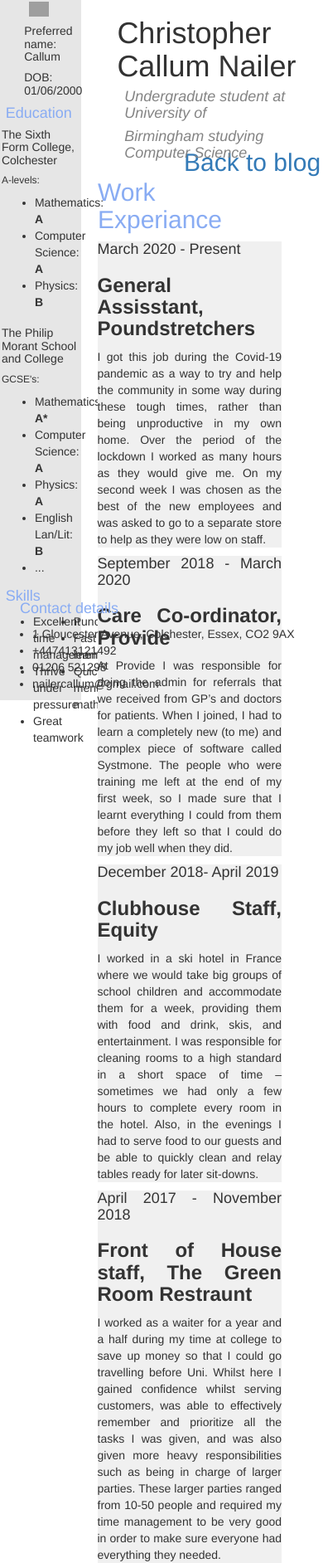
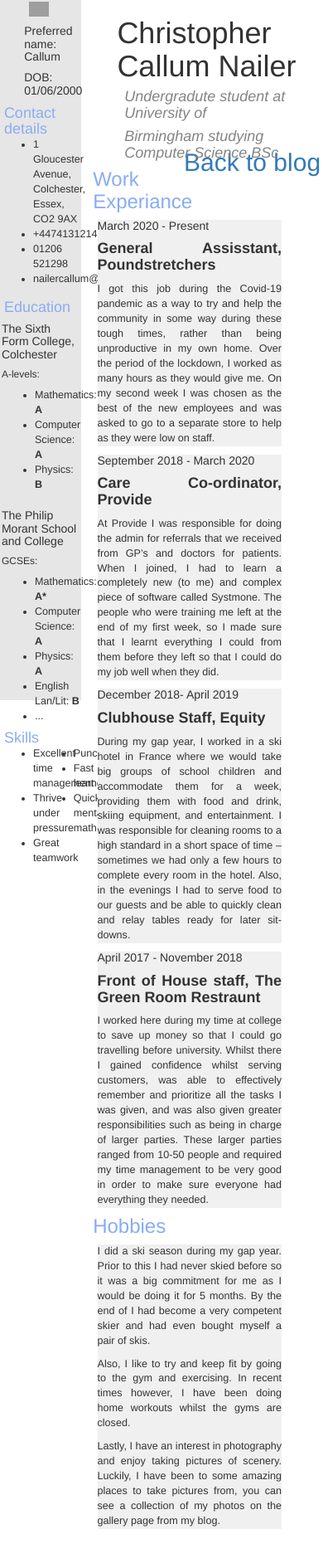
Before and after one commit to CallumNailer/my-first-blog, a Django app: page /cv in a window 390 px wide. Shown: the whole page at 83% size. After the commit the page ends 1843 px from the top, so only its background shows below. Run offline with Django 3.2, Linux system fonts and the light colour scheme; the visitor is signed in with stand-in values (Sample User, id 1); some libraries are stand-ins or nearby versions; grey boxes are pictures that could not be loaded.

Commit message:
Added gallery page and changed css for blog&cv

```diff
--- a/blog/templates/blog/cv.html
+++ b/blog/templates/blog/cv.html
@@ -17,6 +17,11 @@
           <h5 id="dob">DOB: 01/06/2000</h5>
         </div>
 
+        <div class="contact">
+          <h4 id="header">Contact details</h4>
+          <ul id=><li>1 Gloucester Avenue, Colchester, Essex, CO2 9AX</li><li>+447413121492</li><li>01206 521298</li><li>nailercallum@gmail.com</li></ul>
+        </div>
+
         <div class="education">
             <h4 id="header">Education</h4>
             <div class="school">
@@ -27,7 +32,7 @@
 
             <div class="school">
               <h5>The Philip Morant School and College</h5>
-              <h6>GCSE's:</h6>
+              <h6>GCSEs:</h6>
               <ul><li>Mathematics: <b>A*</b></li><li>Computer Science: <b>A</b></li><li>Physics: <b>A</b></li><li>English Lan/Lit: <b>B</b></li><li>...</li></ul>
             </div>
         </div>
@@ -42,49 +47,51 @@
           </div>
         </div>
 
-        <div class="contact">
-          <h4 id="header">Contact details</h4>
-          <ul id=><li>1 Gloucester Avenue, Colchester, Essex, CO2 9AX</li><li>+447413121492</li><li>01206 521298</li><li>nailercallum@gmail.com</li></ul>
-        </div>
       </div>
 
       <div class="main">
         <h1 id="name">Christopher Callum Nailer</h1>
         <h4 id="desc"><i>Undergradute student at University of</i></h4>
-        <h4 id="desc2"><i>Birmingham studying Computer Science</i></h4>
+        <h4 id="desc2"><i>Birmingham studying Computer Science BSc</i></h4>
 
         <h2 id="blog_link"><a href="/">Back to blog</a></h2>
 
         <div class="work_experiance">
-          <h2 id="header">Work Experiance</h2>
+          <h3 id="header">Work Experiance</h3>
           <div class="job">
-            <h4 id="date">March 2020 - Present</h4>
-            <h3 id="role"><b>General Assisstant, Poundstretchers</b></h3>
-            <p id="role_desc">I got this job during the Covid-19 pandemic as a way to try and help the community in some way during these tough times, rather than being unproductive in my own home. Over the period of the lockdown I worked as many hours as they would give me. On my second week I was chosen as the best of the new employees and was asked to go to a separate store to help as they were low on staff.</p>
+            <h5 id="date">March 2020 - Present</h5>
+            <h4 id="role"><b>General Assisstant, Poundstretchers</b></h4>
+            <p id="role_desc">I got this job during the Covid-19 pandemic as a way to try and help the community in some way during these tough times, rather than being unproductive in my own home. Over the period of the lockdown, I worked as many hours as they would give me. On my second week I was chosen as the best of the new employees and was asked to go to a separate store to help as they were low on staff.</p>
 
           </div>
           <div class="job">
-            <h4 id="date">September 2018 - March 2020</h4>
-            <h3 id="role"><b>Care Co-ordinator, Provide</b></h3>
+            <h5 id="date">September 2018 - March 2020</h5>
+            <h4 id="role"><b>Care Co-ordinator, Provide</b></h4>
             <p id="role_desc">At Provide I was responsible for doing the admin for referrals that we received from GP’s and doctors for patients. When I joined, I had to learn a completely new (to me) and complex piece of software called Systmone. The people who were training me left at the end of my first week, so I made sure that I learnt everything I could from them before they left so that I could do my job well when they did.</p>
 
           </div>
           <div class="job">
-            <h4 id="date">December 2018- April 2019</h4>
-            <h3 id="role"><b>Clubhouse Staff, Equity</b></h3>
-            <p id="role_desc">I worked in a ski hotel in France where we would take big groups of school children and accommodate them for a week, providing them with food and drink, skis, and entertainment. I was responsible for cleaning rooms to a high standard in a short space of time – sometimes we had only a few hours to complete every room in the hotel. Also, in the evenings I had to serve food to our guests and be able to quickly clean and relay tables ready for later sit-downs.</p>
+            <h5 id="date">December 2018- April 2019</h5>
+            <h4 id="role"><b>Clubhouse Staff, Equity</b></h4>
+            <p id="role_desc">During my gap year, I worked in a ski hotel in France where we would take big groups of school children and accommodate them for a week, providing them with food and drink, skiing equipment, and entertainment. I was responsible for cleaning rooms to a high standard in a short space of time – sometimes we had only a few hours to complete every room in the hotel. Also, in the evenings I had to serve food to our guests and be able to quickly clean and relay tables ready for later sit-downs.</p>
 
           </div>
           <div class="job">
-            <h4 id="date">April 2017 - November 2018</h4>
-            <h3 id="role"><b>Front of House staff, The Green Room Restraunt</b></h3>
-            <p id="role_desc">I worked as a waiter for a year and a half during my time at college to save up money so that I could go travelling before Uni. Whilst here I gained confidence whilst serving customers, was able to effectively remember and prioritize all the tasks I was given, and was also given more heavy responsibilities such as being in charge of larger parties. These larger parties ranged from 10-50 people and required my time management to be very good in order to make sure everyone had everything they needed.</p>
-
-          </div>
-          <div class="job">
-
+            <h5 id="date">April 2017 - November 2018</h5>
+            <h4 id="role"><b>Front of House staff, The Green Room Restraunt</b></h4>
+            <p id="role_desc">I worked here during my time at college to save up money so that I could go travelling before university. Whilst there I gained confidence whilst serving customers, was able to effectively remember and prioritize all the tasks I was given, and was also given greater responsibilities such as being in charge of larger parties. These larger parties ranged from 10-50 people and required my time management to be very good in order to make sure everyone had everything they needed.</p>
           </div>
         </div>
+
+        <div class="hobbies">
+          <h3 id="header">Hobbies</h3>
+          <div class="hobbies-para">
+            <p>I did a ski season during my gap year. Prior to this I had never skied before so it was a big commitment for me as I would be doing it for 5 months. By the end of I had become a very competent skier and had even bought myself a pair of skis.</p>
+            <p>Also, I like to try and keep fit by going to the gym and exercising. In recent times however, I have been doing home workouts whilst the gyms are closed.</p>
+            <p>Lastly, I have an interest in photography and enjoy taking pictures of scenery. Luckily, I have been to some amazing places to take pictures from, you can see a collection of my photos on the gallery page from my blog.</p>
+          </div>
+        </div>
+
       </div>
 
     </body>
--- a/blog/urls.py
+++ b/blog/urls.py
@@ -4,4 +4,5 @@ from . import views
 urlpatterns = [
     path('', views.post_list, name='post_list'),
     path('cv', views.cv, name='cv'),
+    path('Gallery', views.gallery, name='gallery')
 ]
--- a/blog/views.py
+++ b/blog/views.py
@@ -10,3 +10,6 @@ def post_list(request):
 @login_required
 def cv(request):
     return render(request, 'blog/cv.html', {})
+
+def gallery(request):
+    return render(request, 'blog/gallery.html', {})
--- a/static/css/cv.css
+++ b/static/css/cv.css
@@ -7,6 +7,10 @@
   height: 100%;
   float: left;
   background-color: #e6e6e6;
+}
+
+.education {
+  padding-top: 6%;
 }
 
 .school {
@@ -20,7 +24,7 @@
 }
 
 .skills {
-  margin-top: -7%;
+  margin-top: -5%;
 }
 
 .skills1 {
@@ -31,13 +35,6 @@
 .skills2 {
   width: 50%;
   float: left;
-}
-
-.contact {
-  position:absolute;
-  bottom: 0;
-  left: 0;
-  margin-left: -1;
 }
 
 #header{
@@ -79,3 +76,91 @@
   margin-top: -0.6%;
   color: #848484;
 }
+
+.personal_info, .main {
+  font-size: 90%;
+}
+* {
+  box-sizing: border-box;
+}
+
+.personal_info {
+  width: 25%;
+  height: 100%;
+  float: left;
+  background-color: #e6e6e6;
+}
+
+.education {
+  padding-top: 6%;
+}
+
+.school {
+  padding-left: 2%;
+  padding-bottom: 2%;
+  margin-top: -2%;
+}
+
+#pref_name, #dob {
+  margin-left: 30%;
+}
+
+.skills {
+  margin-top: -5%;
+}
+
+.skills1 {
+  width: 50%;
+  float: left;
+}
+
+.skills2 {
+  width: 50%;
+  float: left;
+}
+
+#header{
+  margin-left: 5%;
+  color: #89acf3;
+  margin-top: -0.5%;
+  margin-bottom: -0.5%;
+}
+
+#portrait {
+  margin-left: 36%;
+  margin-top: 2%;
+}
+
+.main {
+  width: 75%;
+  height: 100%;
+  float: left;
+}
+
+.job, .hobbies-para {
+  margin-left: 20px;
+  margin-top: 10px;
+  margin-right:50px;
+  background-color: #f0f0f0;
+  text-align: justify;
+}
+
+#blog_link {
+  float:right;
+  margin-top: -9%;
+  margin-right: 1%;
+}
+
+#name{
+  margin-left: 15%;
+}
+
+#desc, #desc2 {
+  margin-left: 18%;
+  margin-top: -0.6%;
+  color: #848484;
+}
+
+.personal_info, .main {
+  font-size: 90%;
+}
```
Also changed, not shown: blog/static/css/blog.css (+24 -9 lines), blog/static/css/cv.css (+93 -8 lines), blog/templates/blog/base.html (+3 -7 lines), blog/templates/blog/gallery.html (added, +12 -0 lines), static/css/blog.css (+24 -9 lines), blog/static/css/gallery.css (added).
